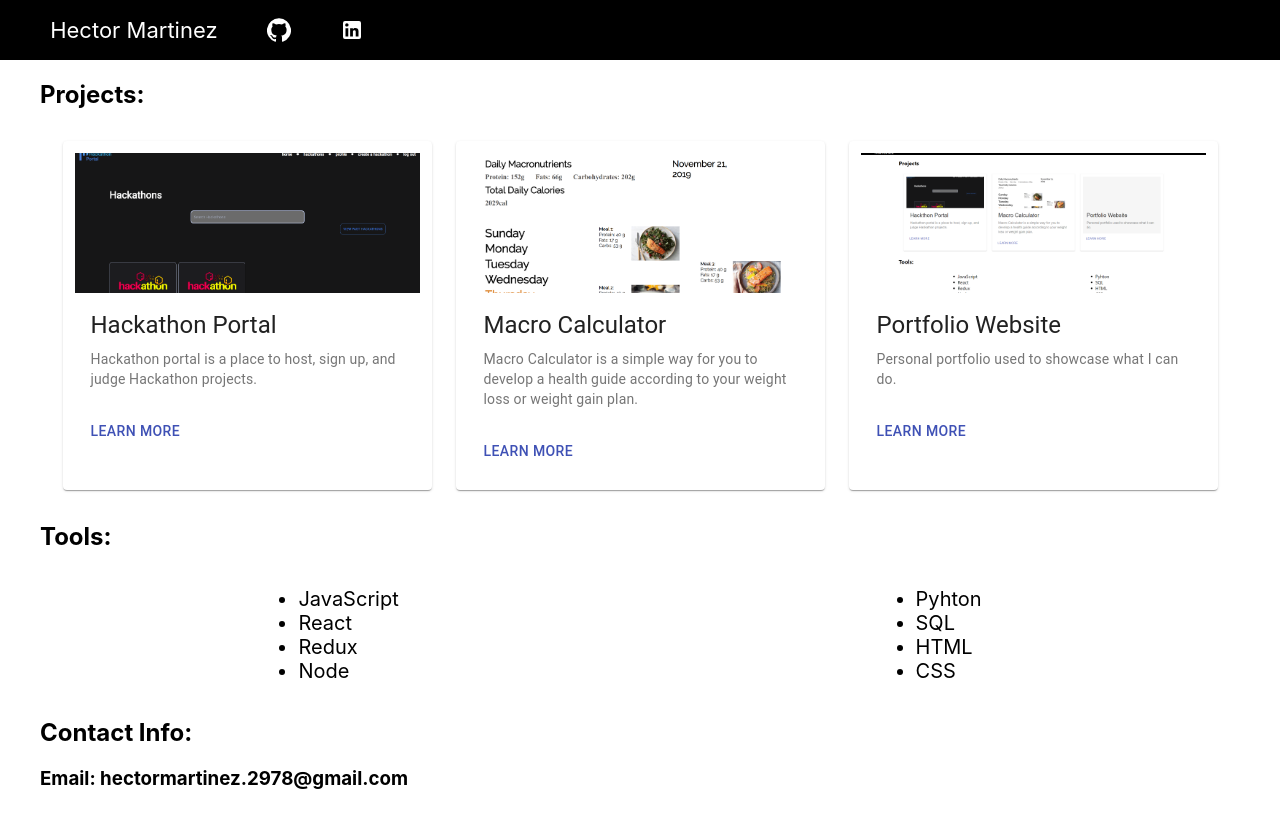
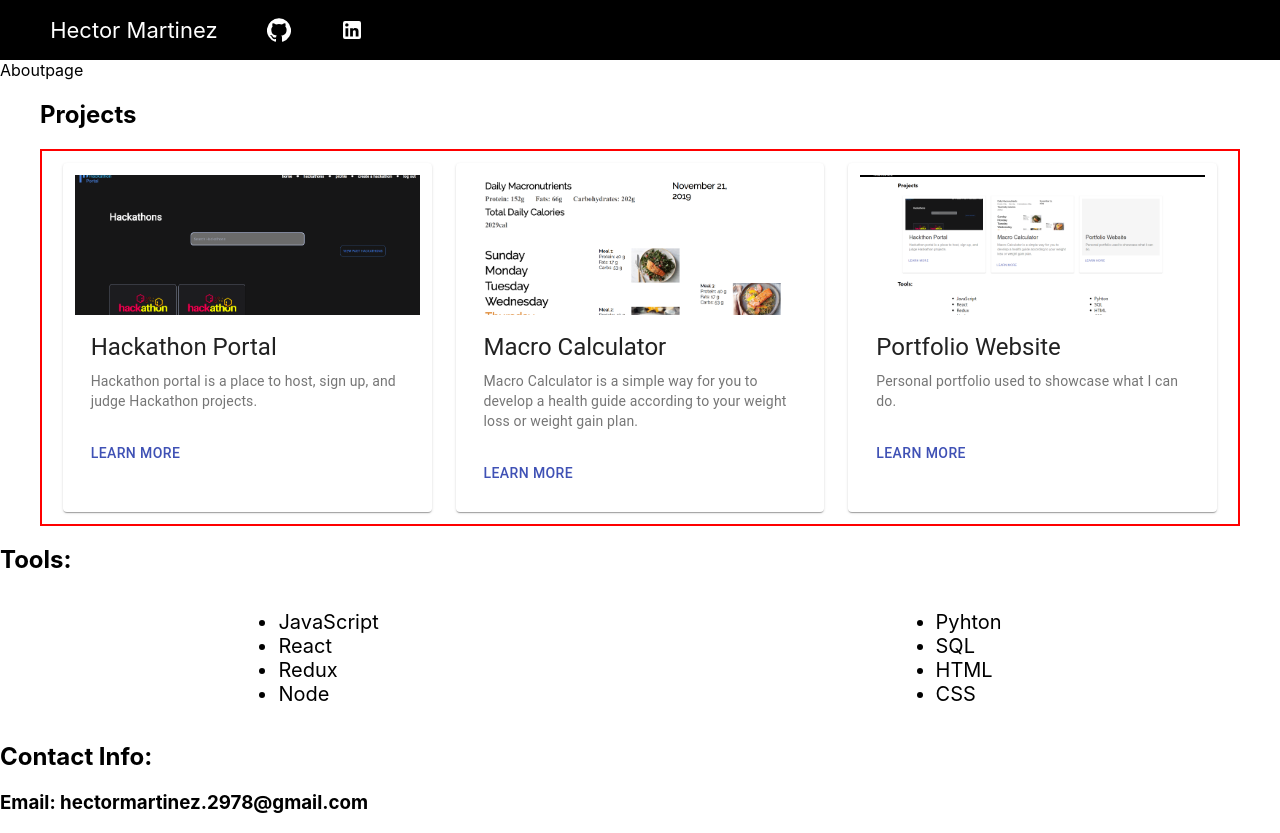
Before and after one commit to Hector-bit/Portfolio-HM, a React (Create React App) app: page / in a window 1280 px wide. Before the commit the page ends 809 px from the top, so only its background shows below. Built offline with nearby package versions, Linux system fonts and the light colour scheme.

Commit message:
refactor for cleaner code

```diff
--- a/src/App.js
+++ b/src/App.js
@@ -2,22 +2,16 @@ import React from 'react';
 import './App.css';
 import LinkedInIcon from '@material-ui/icons/LinkedIn';
 import GitHubIcon from '@material-ui/icons/GitHub';
+import Header from './components/header';
 import HackathonCard from './components/HackathonCard';
+import Aboutpage from './components/aboutpage';
 import MacroCard from './components/MacroCard';
 import PortfolioWebsite from './components/Portfolio';
+import Tools from './components/tools';
 import ContactInfo from './components/contactInfo';
 import { makeStyles } from '@material-ui/core/styles';
 
 const useStyles = makeStyles({
-  header: {
-    display: 'flex',
-    alignItems: 'center',
-    padding: '0 2%',
-    height: '60px',
-    color: 'white',
-    fontSize: '22px',
-    backgroundColor: 'black',
-  },
   mainpage: {
     margin: 'auto',
     maxWidth: '1200px'
@@ -25,49 +19,28 @@ const useStyles = makeStyles({
   projects: {
     display: 'flex',
     justifyContent: 'center',
+    border: '2px solid red'
   },
-  icons: {
-    display: 'flex',
-    flexDirection: 'row',
-    padding: '0 2%',
-    color: 'white'
-  }
 })
+
 
 function App() {
   const classes = useStyles();
 
   return (
     <div className="App">
-      <section className={classes.header}>
-        <div className={classes.icons}>Hector Martinez</div>
-        <a className={classes.icons} href='https://github.com/Hector-bit/'><GitHubIcon/></a>
-        <a className={classes.icons} href='https://www.linkedin.com/in/hector-martinez-8a2640193/'><LinkedInIcon/></a>
-      </section>
+      <Header/>
+      <Aboutpage/>
       <section className={classes.mainpage}>
-        <h2>Projects:</h2>
+        <h2 className='projectsTitle'>Projects</h2>
         <div className={classes.projects}>
           <HackathonCard/>
           <MacroCard/>
           <PortfolioWebsite/>
         </div>
-        <h2>Tools:</h2>
-        <div className='tools'>
-          <ul className='tool'>
-            <li>JavaScript</li>
-            <li>React</li>
-            <li>Redux</li>
-            <li>Node</li>
-          </ul>
-          <ul className='tool'>
-            <li>Pyhton</li>
-            <li>SQL</li>
-            <li>HTML</li>
-            <li>CSS</li>
-          </ul>
-        </div>
-        <ContactInfo/>
       </section>
+      <Tools/>
+      <ContactInfo/>
     </div>
   );
 }
--- a/src/components/HackathonCardModal.js
+++ b/src/components/HackathonCardModal.js
@@ -85,7 +85,7 @@ export default function SpringModal() {
             <h2 id="spring-modal-title">Hackathon Portal</h2>
             <a></a>
             <p id="project-description">Hackathon portal is a place to host, judge, and partipate in hackathons.</p>
-            <p>Link: <a href="https://hackathon-portal-19-fe.now.sh">Hackathon Portal</a></p>
+            <p>Live site: <a href="https://hackathon-portal-19-fe.now.sh">Hackathon Portal</a></p>
             <div>
             <h3>Stack</h3>
               <ul>
--- a/src/components/MarcoCardModal.js
+++ b/src/components/MarcoCardModal.js
@@ -84,7 +84,7 @@ export default function SpringModal() {
           <div className={classes.paper}>
             <h2 id="spring-modal-title">Marco Calculator</h2>
             <p id="spring-modal-description">Macro Calculator is an app that uses user information to create a diet plan.</p>
-            <p>Link: <a href="https://infallible-albattani-8d730d.netlify.com/">MacroCalculator</a></p>
+            <p>Live site: <a href="https://infallible-albattani-8d730d.netlify.com/">MacroCalculator</a></p>
             <div>
             <h3>Stack</h3>
               <ul>
--- /dev/null
+++ b/src/components/aboutpage.js
@@ -0,0 +1,9 @@
+import React from 'react';
+
+function Aboutpage(){
+    return(
+        <section>Aboutpage</section>
+    )
+}
+
+export default Aboutpage;
--- a/src/components/contactInfo.js
+++ b/src/components/contactInfo.js
@@ -2,10 +2,10 @@ import React from 'react';
 
 function ContactInfo () {
     return (
-        <div>
+        <section>
             <h2>Contact Info:</h2>
             <h3>Email: hectormartinez.2978@gmail.com</h3>
-        </div>
+        </section>
     )
 }
 
--- /dev/null
+++ b/src/components/header.js
@@ -0,0 +1,35 @@
+import React from 'react';
+import { makeStyles } from '@material-ui/core/styles';
+import LinkedInIcon from '@material-ui/icons/LinkedIn';
+import GitHubIcon from '@material-ui/icons/GitHub';
+
+const useStyles = makeStyles({
+    header: {
+      display: 'flex',
+      alignItems: 'center',
+      padding: '0 2%',
+      height: '60px',
+      color: 'white',
+      fontSize: '22px',
+      backgroundColor: 'black',
+    },
+    icons: {
+      display: 'flex',
+      flexDirection: 'row',
+      padding: '0 2%',
+      color: 'white'
+    }
+  })
+
+function Header(){
+    const classes = useStyles();
+    return(
+        <section className={classes.header}>
+            <div className={classes.icons}>Hector Martinez</div>
+            <a className={classes.icons} href='https://github.com/Hector-bit/'><GitHubIcon/></a>
+            <a className={classes.icons} href='https://www.linkedin.com/in/hector-martinez-8a2640193/'><LinkedInIcon/></a>
+        </section>
+    )
+}
+
+export default Header;
--- /dev/null
+++ b/src/components/tools.js
@@ -0,0 +1,26 @@
+import React from 'react';
+import { makeStyles } from '@material-ui/core/styles';
+
+function Tools(){
+    return(
+        <section>
+            <h2>Tools:</h2>
+            <div className='tools'>
+            <ul className='tool'>
+                <li>JavaScript</li>
+                <li>React</li>
+                <li>Redux</li>
+                <li>Node</li>
+            </ul>
+            <ul className='tool'>
+                <li>Pyhton</li>
+                <li>SQL</li>
+                <li>HTML</li>
+                <li>CSS</li>
+            </ul>
+            </div>
+        </section>
+    )
+}
+
+export default Tools;
```
